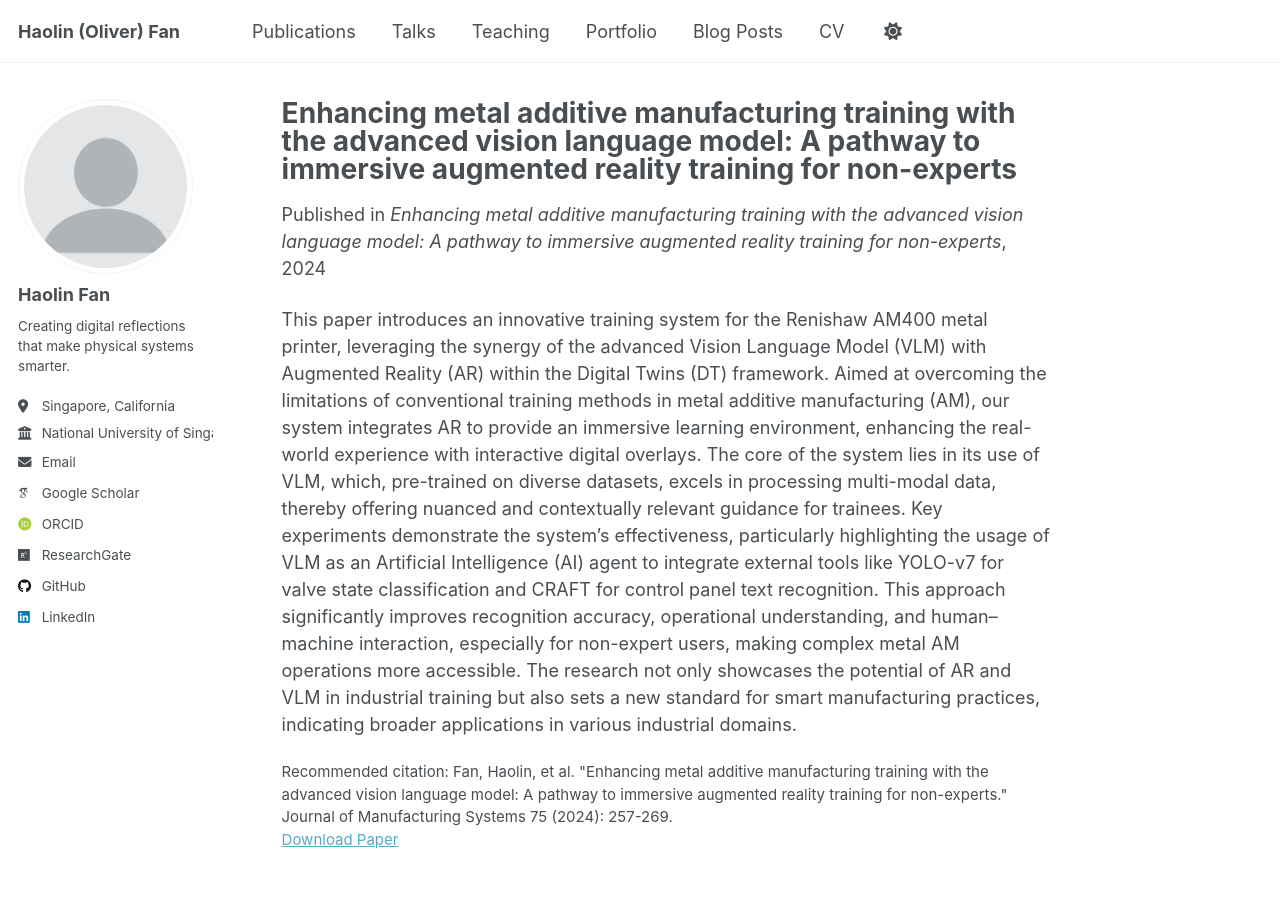
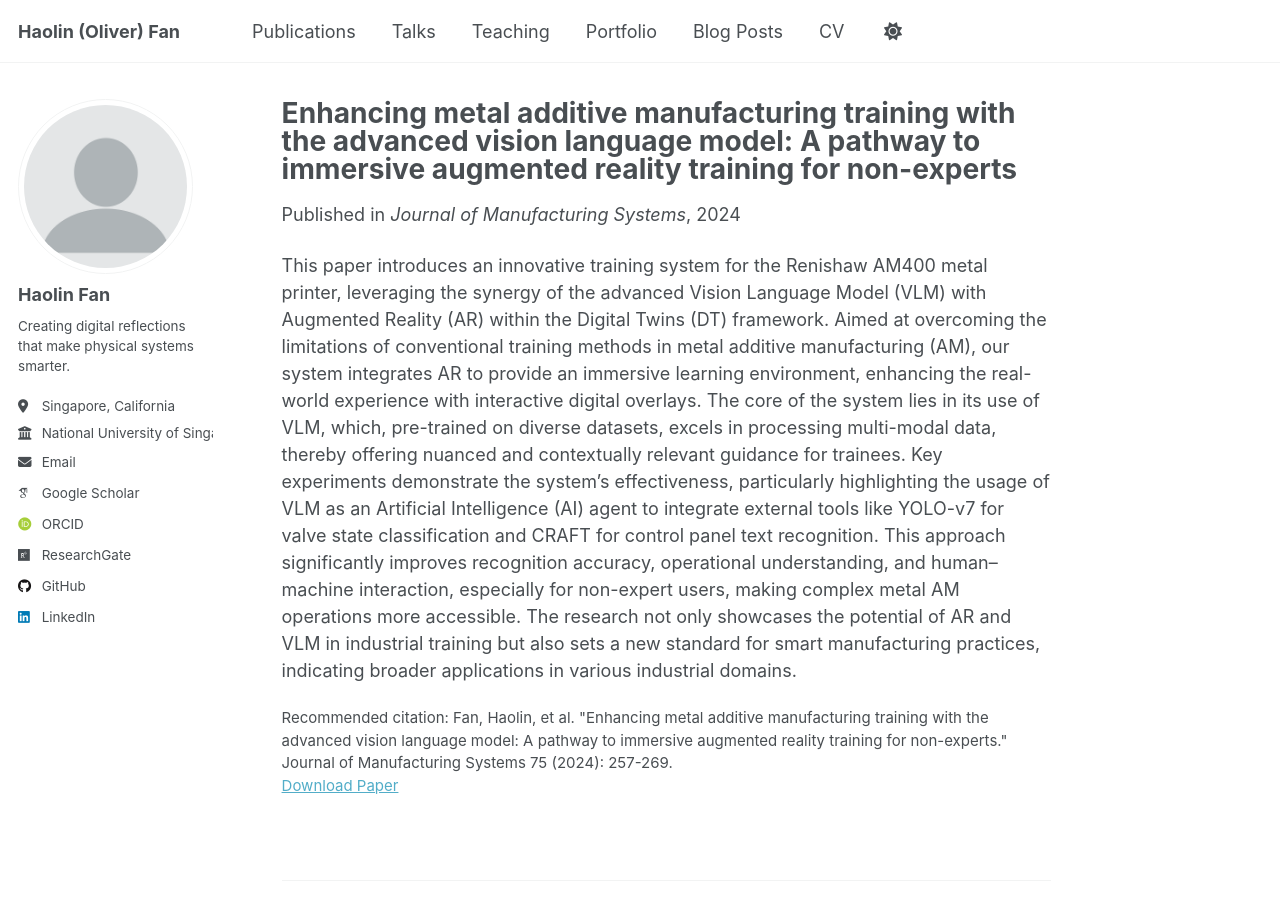
Before and after one commit to FHL1998/FHL1998.github.io, a Jekyll site: the page built from _publications/2024-07-02-vlm-training-number-3.md, in a window 1280 px wide and 900 px high. Built offline with Jekyll 4.4.1, drawn with Linux system fonts in a browser that asks for light colours; some web fonts are replaced.

Commit message:
Update 2024-07-02-vlm-training-number-3.md

```diff
--- a/_publications/2024-07-02-vlm-training-number-3.md
+++ b/_publications/2024-07-02-vlm-training-number-3.md
@@ -5,7 +5,7 @@ category: manuscripts
 permalink: /publication/2024-07-02-vlm-training-number-3
 excerpt: 'This paper presents a novel training system for the Renishaw AM400 metal printer that combines Vision Language Models (VLM), Augmented Reality (AR), and Digital Twins (DT). By integrating AR for immersive learning and using VLM for intelligent, multi-modal guidance—including tool integration like YOLO-v7 and CRAFT—the system enhances recognition, user interaction, and accessibility for non-experts, offering a new benchmark for smart manufacturing training.'
 date: 2024-07-02
-venue: 'Enhancing metal additive manufacturing training with the advanced vision language model: A pathway to immersive augmented reality training for non-experts'
+venue: 'Journal of Manufacturing Systems'
 paperurl: 'https://doi.org/10.1016/j.jmsy.2024.06.007'
 citation: 'Fan, Haolin, et al. "Enhancing metal additive manufacturing training with the advanced vision language model: A pathway to immersive augmented reality training for non-experts." Journal of Manufacturing Systems 75 (2024): 257-269.'
 ---
```
